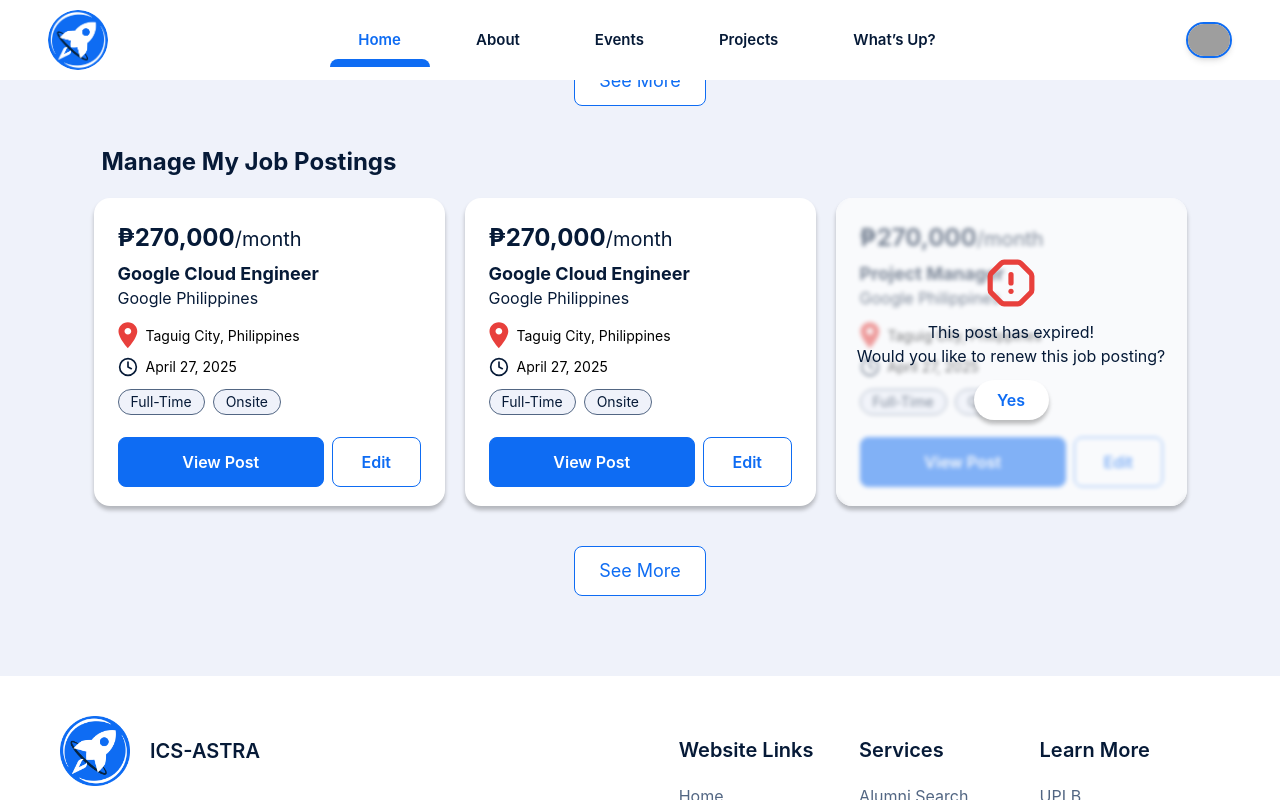
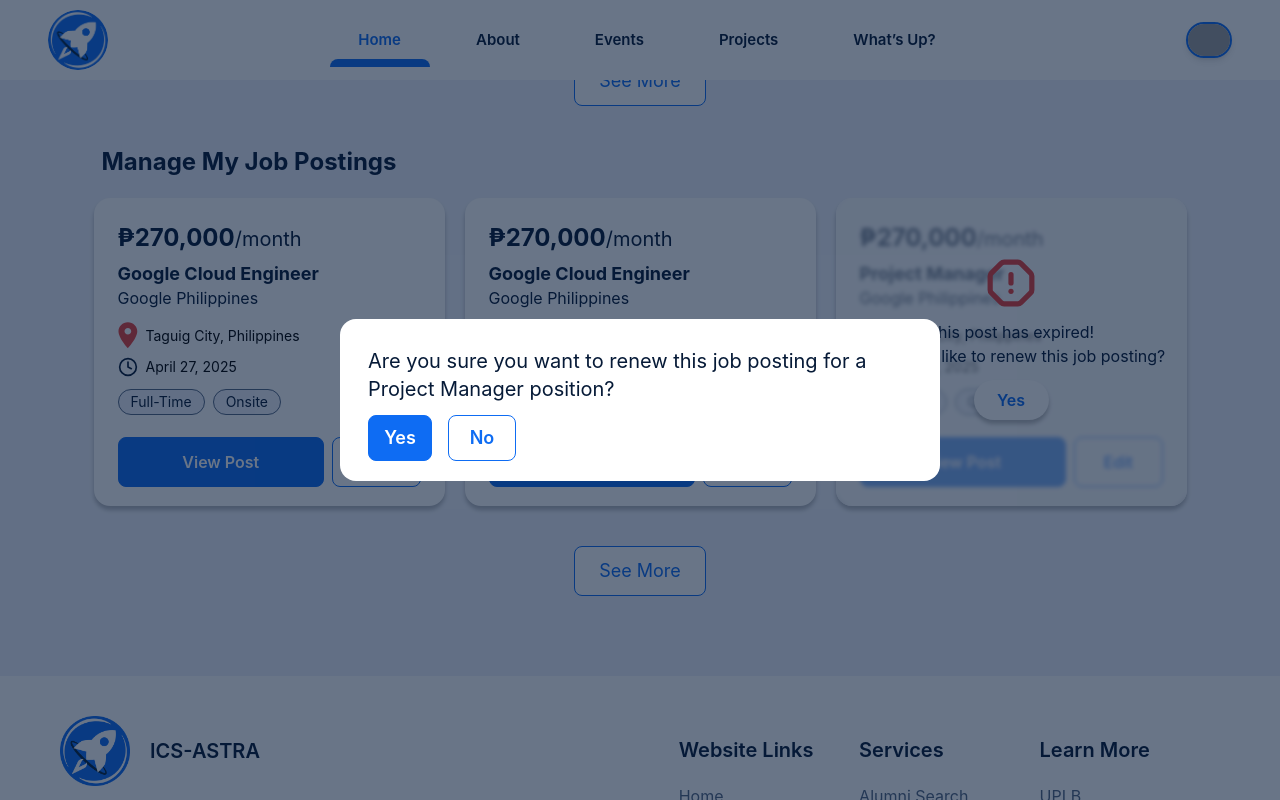
Before and after one commit to fofajardo/cmsc128-ics-astra, a Next.js app: page /jobs in a window 1280 px wide. Both pictures are taken after a click on the button "Yes". Shown: the part 1530-2330 px from the top of the page. Built offline with nearby package versions, Linux system fonts and the light colour scheme; grey boxes are pictures that could not be loaded.

Commit message:
feat: handleRenew function + refactor: prompt

```diff
--- a/app/components/jobs/addJob.js
+++ b/app/components/jobs/addJob.js
@@ -242,6 +242,6 @@
             </div>
 
         </div>
-        {showPrompt ? <ConfirmationPrompt isAdd={true} close={()=>setPrompt(false)} handleConfirm={handleAdd}/> : <></>}
+        {showPrompt ? <ConfirmationPrompt prompt={"Are you sure you want to post this job posting?"} close={()=>setPrompt(false)} handleConfirm={handleAdd}/> : <></>}
     </div>
   )}
--- a/app/components/jobs/admin/bigJobCardwDelete.js
+++ b/app/components/jobs/admin/bigJobCardwDelete.js
@@ -26,6 +26,6 @@
         </div>
 
         <p className="mt-5 text-black text-justify">{`${job.details}`}</p>
-        {showPrompt ? <ConfirmationPrompt isEdit={false} close={()=>setPrompt(false)} object={id} handleConfirm={handleDelete}/> : <></>}
+        {showPrompt ? <ConfirmationPrompt prompt={"Are you sure you want to delete this job posting?"} close={()=>setPrompt(false)} object={id} handleConfirm={handleDelete}/> : <></>}
     </div>
   )}
--- a/app/components/jobs/edit/bigJobCardwEdit.js
+++ b/app/components/jobs/edit/bigJobCardwEdit.js
@@ -31,6 +31,6 @@
 
         <p className="mt-5 text-black text-justify">{`${job.details}`}</p>
         {showForm ? <JobForm close={()=>setForm(false)} job={job}/> : <></>}
-        {showPrompt ? <ConfirmationPrompt isEdit={false} close={()=>setPrompt(false)} object={id} handleConfirm={handleDelete}/> : <></>}
+        {showPrompt ? <ConfirmationPrompt prompt={"Are you sure you want to delete this job posting?"} close={()=>setPrompt(false)} object={id} handleConfirm={handleDelete}/> : <></>}
     </div>
   )}
--- a/app/components/jobs/edit/confirmation.js
+++ b/app/components/jobs/edit/confirmation.js
@@ -1,9 +1,9 @@
-export default function ConfirmationPrompt({isEdit, close, isAdd, object, handleConfirm}){
+export default function ConfirmationPrompt({prompt, close, object, handleConfirm}){
     return (
     <div className="fixed inset-0 bg-astrablack/60 flex items-center justify-center z-100">
         <div className="bg-astrawhite max-w-[600px] w-19/20 min-h-[100px] h-auto rounded-2xl p-7 pb-5">
 
-            <h1 className="text-astrablack text-xl font-normal">Are you sure you want to {isEdit ? "edit": isAdd ? 'post' : "delete"} this job posting?</h1>
+            <h1 className="text-astrablack text-xl font-normal">{prompt}</h1>
 
             <div className="flex gap-4 mt-3">
                 <button onClick={handleConfirm} className="!cursor-pointer text-astrawhite border-1 border-astraprimary bg-astraprimary font-semibold w-16 py-2 rounded-lg text-lg">Yes</button>
--- a/app/components/jobs/edit/editJob.js
+++ b/app/components/jobs/edit/editJob.js
@@ -242,6 +242,6 @@
 
         </div>
 
-        {showPrompt ? <ConfirmationPrompt isEdit={true} close={()=>setPrompt(false)} handleConfirm={handleEdit}/> : <></>}
+        {showPrompt ? <ConfirmationPrompt prompt={"Are you sure you want to edit this job posting?"} close={()=>setPrompt(false)} handleConfirm={handleEdit}/> : <></>}
     </div>
   )}
--- a/app/components/jobs/jobEditCard.js
+++ b/app/components/jobs/jobEditCard.js
@@ -2,16 +2,18 @@
 
 import { Clock, OctagonAlert } from "lucide-react";
 import Image from "next/image";
+import ConfirmationPrompt from "./edit/confirmation";
 import { useRouter } from "next/navigation";
+import { useState } from "react";
 
 export default function JobEditCard({job}) {
+    const [showPrompt, setPrompt] = useState(false);
     const router = useRouter();
 
     const isExpired = () => {
         const dateToday = new Date()
         var thirtyDays = new Date(job.created_at)
         thirtyDays.setDate(thirtyDays.getDate() + 30)
-        console.log(`Today:${dateToday} Created:${job.created_at} Thirty Days:${thirtyDays} ${dateToday < thirtyDays}`)
         return dateToday > thirtyDays
     }
 
@@ -35,7 +37,13 @@
         })
     }
 
-    return (
+    const handleRenew = () => {
+        // add renew logic here
+
+        setPrompt(false);
+    }
+
+    return (<>
     <div className="relative bg-astrawhite w-[351px] h-[308px] rounded-2xl shadow-[0_4px_4px_rgba(0,0,0,0.25)] p-6 hover:-translate-y-0.5 transition-all duration-100ms ease-in">
 
         <h1 className="text-astrablack text-2xl font-bold">{formatSalary(job.salary)}<span className="text-xl font-normal">/month</span></h1>
@@ -68,9 +76,11 @@
                 <div className="flex flex-col items-center h-full w-full">
                     <OctagonAlert size={50} className="text-astrared mt-15" strokeWidth={2.5}/>
                     <h1 className="text-center mt-3">This post has expired!<br/>Would you like to renew this job posting?</h1>
-                    <button className="mt-3 hover:scale-none hover:translate-y-1 !cursor-pointer bg-astrawhite text-astraprimary  font-semibold w-[75px] py-2 rounded-3xl shadow-[0_4px_4px_rgba(0,0,0,0.25)] hover:shadow-[0_2px_2px_rgba(0,0,0,0.25)]">Yes</button>
+                    <button onClick={()=>{setPrompt(true)}} className="mt-3 hover:scale-none hover:translate-y-1 !cursor-pointer bg-astrawhite text-astraprimary  font-semibold w-[75px] py-2 rounded-3xl shadow-[0_4px_4px_rgba(0,0,0,0.25)] hover:shadow-[0_2px_2px_rgba(0,0,0,0.25)]">Yes</button>
                 </div>
             </div> : <></>
         }
     </div>
+    {showPrompt ? <ConfirmationPrompt prompt={`Are you sure you want to renew this job posting for a ${job.job_title} position?`} close={()=>setPrompt(false)} handleConfirm={handleRenew}/> : <></>}
+    </>
   )}
```
